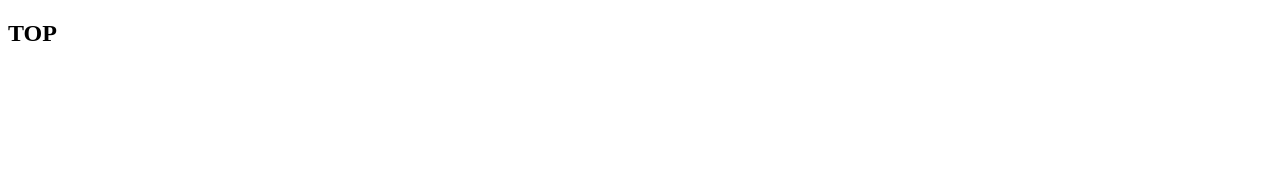
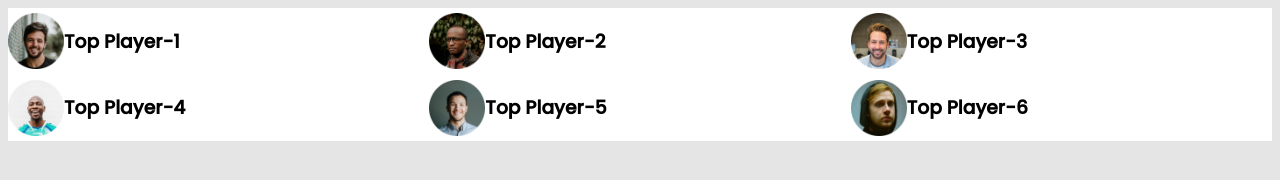
Before and after one commit to Ikraa/Leader-board-plain, a plain HTML site: page index.html in a window 1280 px wide. Drawn offline with Linux system fonts and the light colour scheme.

```diff
--- a/css/style.css
+++ b/css/style.css
@@ -0,0 +1,35 @@
+/* font awesome */
+@import url('https://fonts.googleapis.com/css2?family=Poppins:wght@500&display=swap');
+
+/* base style */
+body
+{
+    font-family: 'Poppins', sans-serif;
+    background-color: #E5E5E5;
+}
+.containar
+{
+    background-color: white;
+}
+
+/* navbar styels */
+
+
+/* top players styles */
+
+.top-players
+{
+    display: grid ;
+    grid-template-columns: repeat(3, 1fr);
+}
+.player
+{
+    display: flex;
+    align-items: center;
+
+}
+.player img
+{
+    Width: 56px;
+    Height: 56px
+}
--- a/index.html
+++ b/index.html
@@ -5,6 +5,8 @@
         <meta http-equiv="X-UA-Compatible" content="IE=edge">
         <meta name="viewport" content="width=device-width, initial-scale=1.0">
         <title>Leader Board</title>
+        <!-- stylesheet -->
+        <link rel="stylesheet" href="css/style.css">
     </head>
     <body>
         <!-- header start -->
@@ -13,26 +15,35 @@
         </header>
         <!-- header end -->
         <main>
-        <!-- top section -->
+            <!-- top player & top Blogs -->
             <section class="containar">
-    <div class="top-player">
-        <h2>TOP</h2>
+                <div class="top-players">
+                    <div class="player">
+                        <img src="images/players/player-1.png" alt="">
+                        <h3>Top Player-1</h3>
                     </div>
-    <div class="top-player">
-        <h2></h2>
+                    <div class="player">
+                        <img src="images/players/player-2.png" alt="">
+                        <h3>Top Player-2</h3>
                     </div>
-    <div class="top-player">
-        <h2></h2>
+                    <div class="player">
+                        <img src="images/players/player-3.png" alt="">
+                        <h3>Top Player-3</h3>
                     </div>
-    <div class="top-player">
-        <h2></h2>
+                    <div class="player">
+                        <img src="images/players/player-4.png" alt="">
+                        <h3>Top Player-4</h3>
                     </div>
-    <div class="top-player">
-        <h2></h2>
+                    <div class="player">
+                        <img src="images/players/player-5.png" alt="">
+                        <h3>Top Player-5</h3>
                     </div>
-    <div class="top-player">
-        <h2></h2>
+                    <div class="player">
+                        <img src="images/players/player-6.png" alt="">
+                        <h3>Top Player-6</h3>
                     </div>
+                </div>
+
 
             </section>
         </main>
```
Lines whose indentation alone changed are shown as unchanged.
